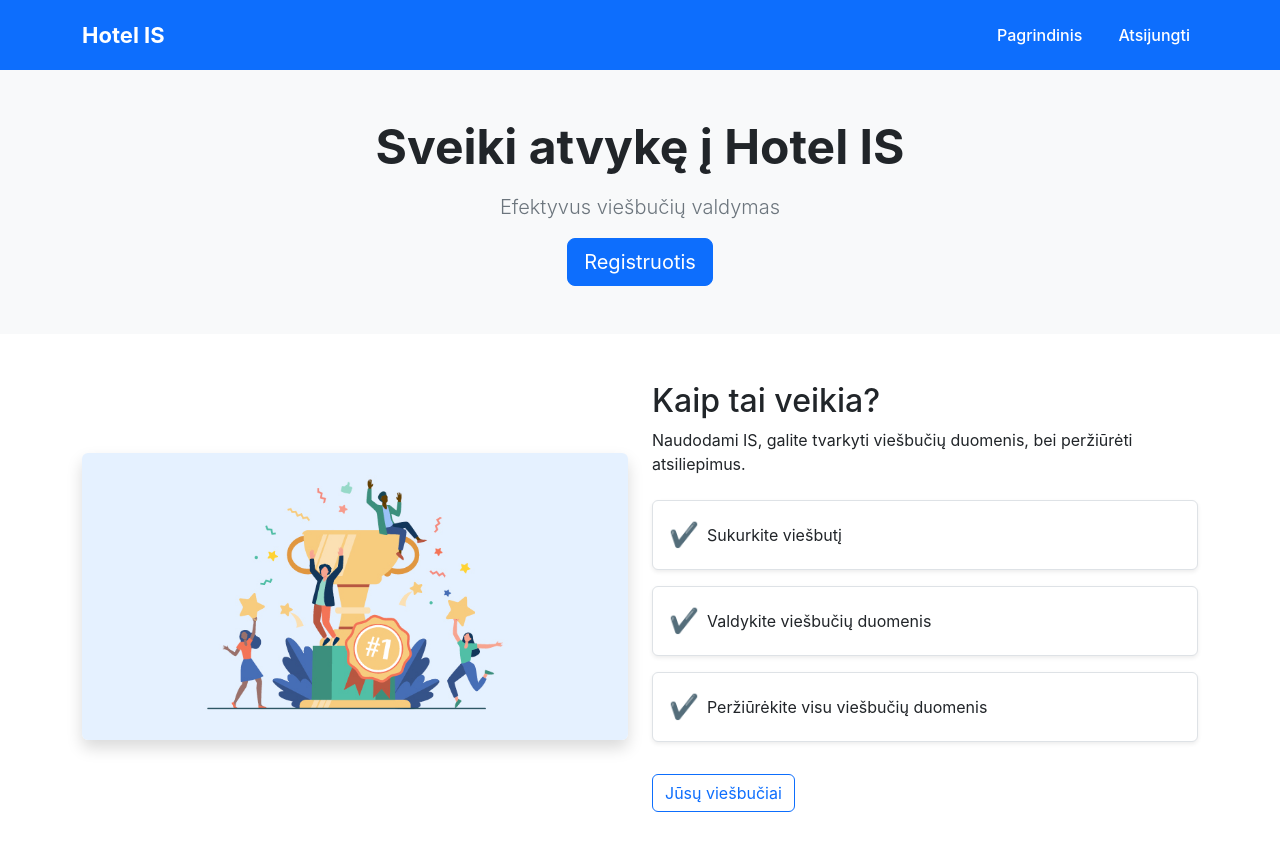
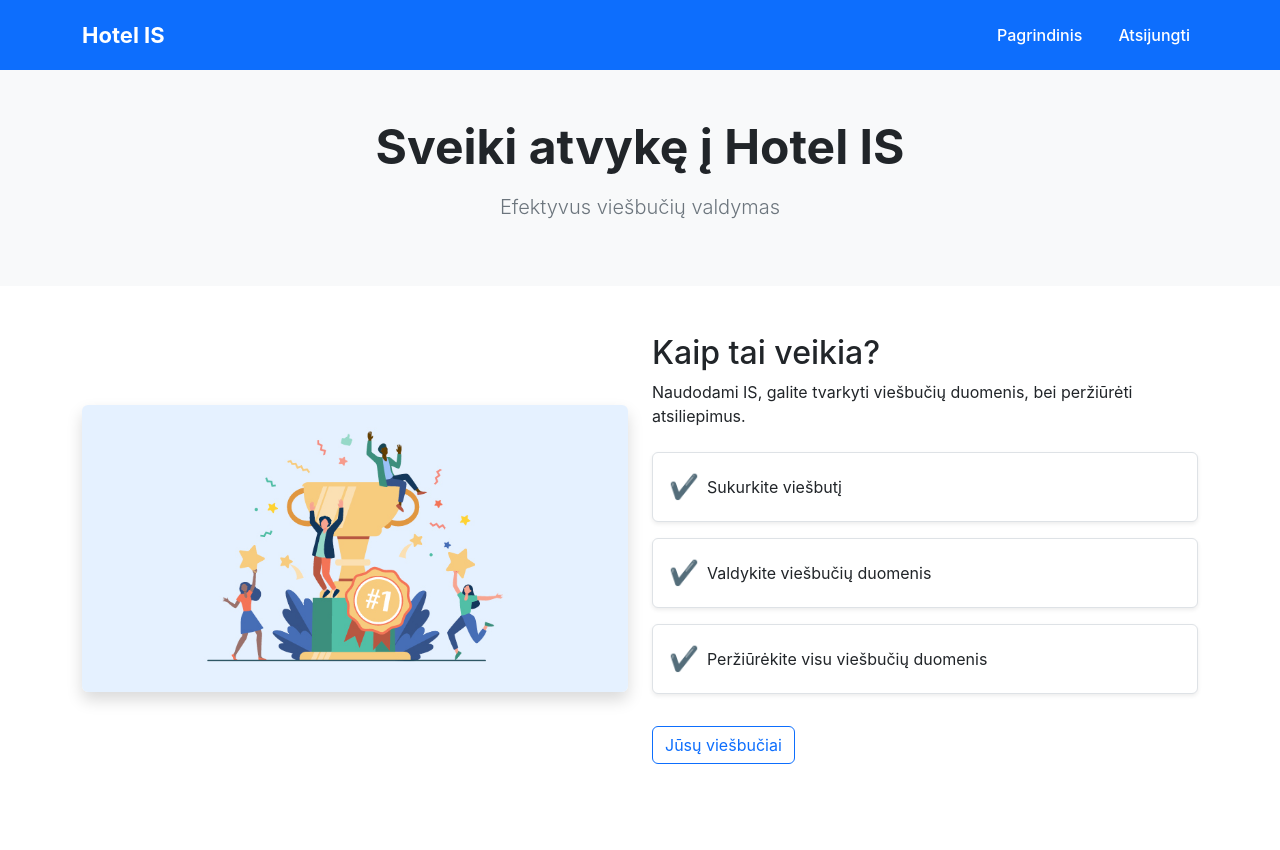
Before and after one commit to Gercius/25-05-09-uzd, a React (Vite) app in the folder frontend/: page / in a window 1280 px wide. Shown: the top 850 px of the page. After the commit the page ends 812 px from the top, so only its background shows below. Built offline with nearby package versions, Linux system fonts and the light colour scheme; sample sign-in values are in the browser's storage.

Commit message:
track login state in auth context. Hide register option in homepage if user is logged in

```diff
--- a/frontend/src/components/header.jsx
+++ b/frontend/src/components/header.jsx
@@ -1,16 +1,10 @@
 import { Link, useNavigate } from "react-router-dom";
 import "../styles/base/header.scss";
 import { useAuth } from "../context/AuthContext";
-import { useEffect, useState } from "react";
 
 function Header() {
-    const { token, logout } = useAuth();
-    const [isLoggedIn, setIsLoggedIn] = useState(false);
+    const { logout, isLoggedIn } = useAuth();
     const navigate = useNavigate();
-
-    useEffect(() => {
-        setIsLoggedIn(!!token);
-    }, [token]);
 
     const handleLogout = async () => {
         await logout();
--- a/frontend/src/context/AuthContext.jsx
+++ b/frontend/src/context/AuthContext.jsx
@@ -5,8 +5,10 @@ export const AuthContext = createContext();
 
 export const AuthProvider = ({ children }) => {
     const [token, setToken] = useState(() => localStorage.getItem("jwtToken") || null);
+    const [isLoggedIn, setIsLoggedIn] = useState(false);
 
     useEffect(() => {
+        setIsLoggedIn(!!token);
         if (token) {
             localStorage.setItem("jwtToken", token);
         } else {
@@ -37,7 +39,7 @@ export const AuthProvider = ({ children }) => {
     };
 
     return (
-        <AuthContext.Provider value={{ token, setToken, login, logout, createUser, getResponse }}>
+        <AuthContext.Provider value={{ token, isLoggedIn, setToken, login, logout, createUser, getResponse }}>
             {children}
         </AuthContext.Provider>
     );
--- a/frontend/src/pages/Home.jsx
+++ b/frontend/src/pages/Home.jsx
@@ -2,9 +2,11 @@ import React, { useEffect } from "react";
 import { Link } from "react-router-dom";
 import demoImg from "../assets/images/competitions.jpg";
 import { useLoading } from "../context/LoadingContext";
+import { useAuth } from "../context/AuthContext";
 
 function Home() {
     const { setLoading } = useLoading();
+    const { isLoggedIn } = useAuth();
 
     useEffect(() => {
         setLoading(true);
@@ -24,9 +26,11 @@ function Home() {
                 <div className="bg-light text-center py-5">
                     <h1 className="display-5 fw-bold text-dark mb-3">Sveiki atvykę į Hotel IS</h1>
                     <p className="lead text-secondary mb-3">Efektyvus viešbučių valdymas</p>
-                    <Link to="/register" className="btn btn-primary btn-lg">
-                        Registruotis
-                    </Link>
+                    {!isLoggedIn && (
+                        <Link to="/register" className="btn btn-primary btn-lg">
+                            Registruotis
+                        </Link>
+                    )}
                 </div>
 
                 {/* Pagrindinis turinys */}
```
Also changed, not shown: 1 other file (tests, documents, lock files or other folders).
